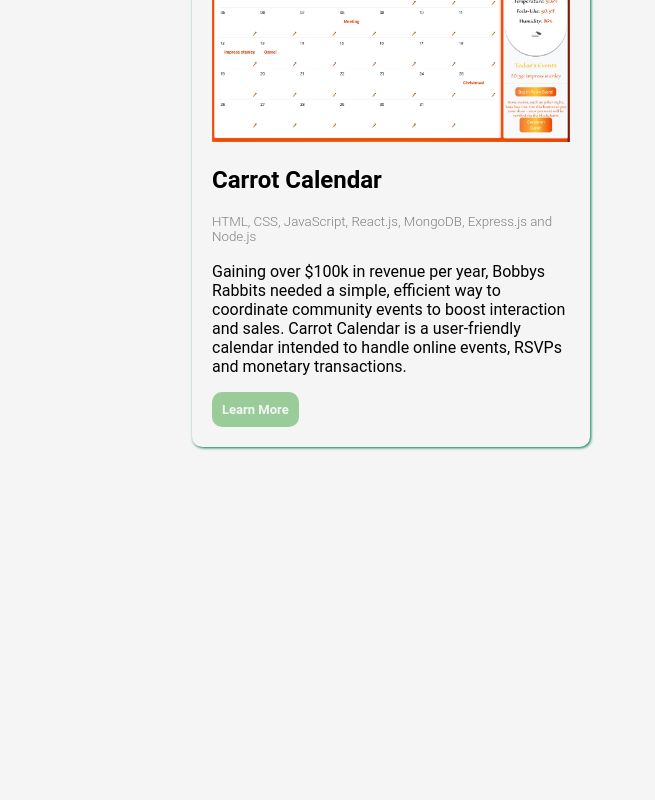
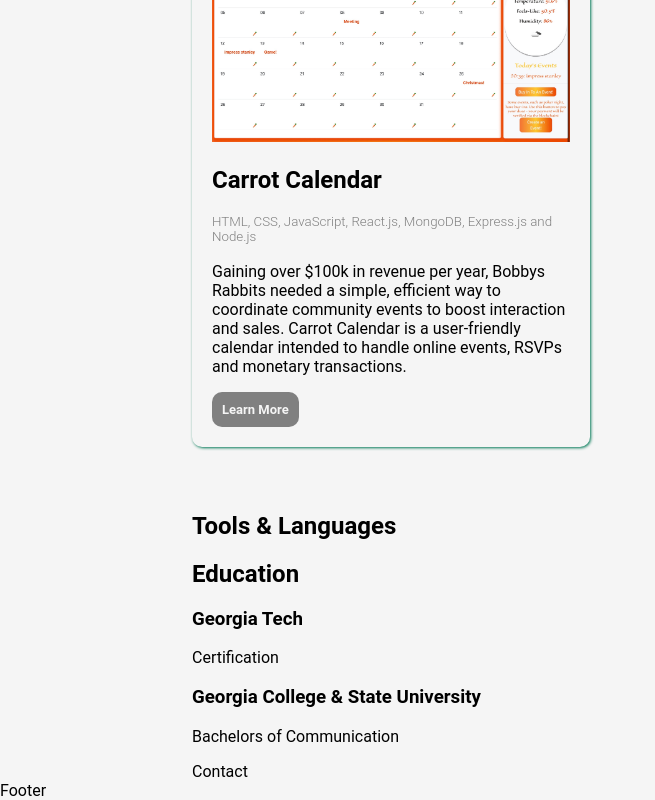
Before and after one commit to sarahgjacobs/sarahjacobsdev, a React (Create React App) app: page / in a window 1280 px wide. Shown: the part 3147-3947 px from the top of the page, without its empty margins (0-655 px from the left). Before the commit the page ends 3639 px from the top, so only its background shows below. Built offline with nearby package versions, Linux system fonts and the light colour scheme.

Commit message:
setting up gh pages

```diff
--- a/package.json
+++ b/package.json
@@ -1,4 +1,5 @@
 {
+  "homepage": "http://sarahgjacobs.github.io/sarahjacobsdev",
   "name": "sarahdev",
   "version": "0.1.0",
   "private": true,
@@ -14,6 +15,8 @@
   },
   "scripts": {
     "start": "react-scripts start",
+    "predeploy": "npm run build",
+    "deploy": "gh-pages -d build",
     "build": "react-scripts build",
     "test": "react-scripts test",
     "eject": "react-scripts eject"
@@ -35,5 +38,8 @@
       "last 1 firefox version",
       "last 1 safari version"
     ]
+  },
+  "devDependencies": {
+    "gh-pages": "^6.0.0"
   }
 }
--- a/src/App.js
+++ b/src/App.js
@@ -1,4 +1,7 @@
 import './App.css';
+import About from './components/About';
+import Contact from './components/Contact';
+import Footer from './components/Footer';
 import Home from './components/Home'
 import Navbar from './components/Navbar';
 import Projects from './components/Projects';
@@ -9,6 +12,9 @@
       <Navbar />
       <Home />
       <Projects />
+      <About />
+      <Contact />
+      <Footer />
     </div>
   );
 }
--- /dev/null
+++ b/src/components/About.js
@@ -0,0 +1,21 @@
+import React from 'react'
+
+function About() {
+  return (
+    <div className='about-page'>
+        <div className='tech-stack'>
+            <h2>Tools & Languages</h2>
+        </div>
+        <div className='education'>
+            <h2>Education</h2>
+            <h3>Georgia Tech</h3>
+            <p>Certification</p>
+            <h3>Georgia College & State University</h3>
+            <p>Bachelors of Communication</p>
+        </div>
+        <div className=''></div>
+    </div>
+  )
+}
+
+export default About
--- /dev/null
+++ b/src/components/Contact.js
@@ -0,0 +1,9 @@
+import React from 'react'
+
+function Contact() {
+  return (
+    <div className='contact-page'>Contact</div>
+  )
+}
+
+export default Contact
--- /dev/null
+++ b/src/components/Footer.js
@@ -0,0 +1,9 @@
+import React from 'react'
+
+function Footer() {
+  return (
+    <div>Footer</div>
+  )
+}
+
+export default Footer
--- a/src/index.css
+++ b/src/index.css
@@ -81,7 +81,9 @@
 }
 
 .home-page,
-.project-page {
+.project-page,
+.about-page,
+.contact-page {
   justify-content: center;
   align-items: center;
   margin-left: 15%;
@@ -177,7 +179,7 @@
   border: none;
   font-size: small;
   font-weight: 600;
-  background-color: #99CC99;
+  background-color: gray;
   color: #f5f5f5;
   padding: 10px;
   cursor: pointer;
```
Also changed, not shown: 1 other file (tests, documents, lock files or other folders).
